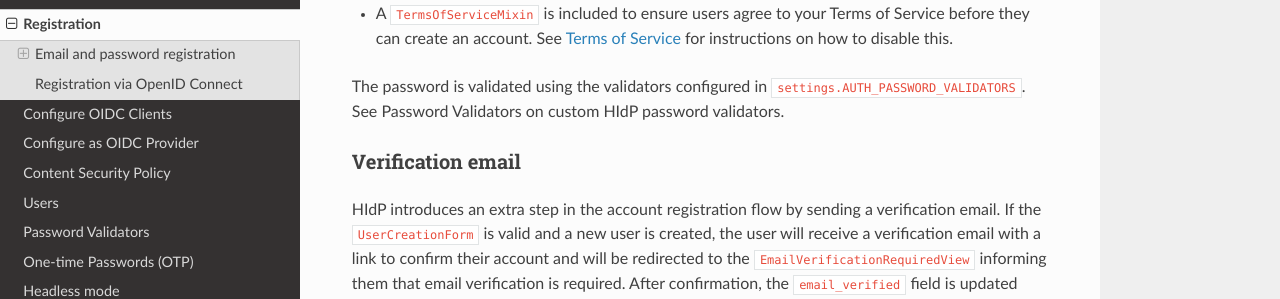
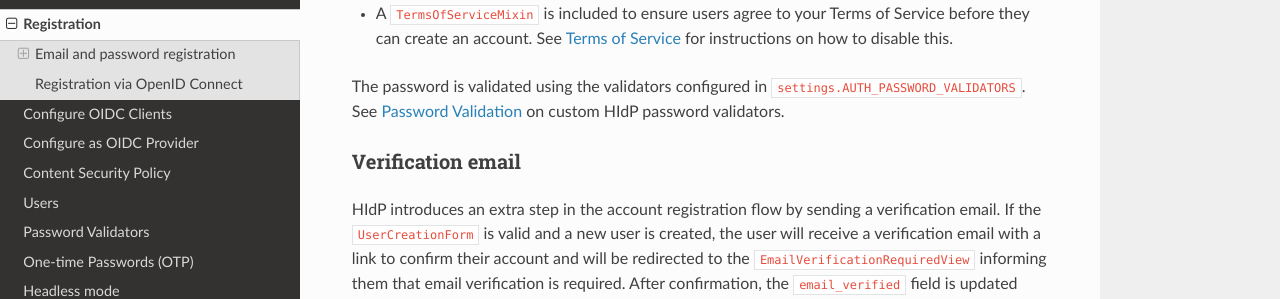
Before and after one commit to leukeleu/django-hidp, a Sphinx documentation site: the page built from packages/hidp/docs/sphinx/registration.md, in a window 1280 px wide and 900 px high, scrolled down 599 px. Shown: the part 156-455 px from the top of the window. Built offline with Sphinx 7.4.7 and the Read the Docs theme 3.1.0, drawn with Linux system fonts in a browser that asks for light colours.

Commit message:
Fix document references in registration docs

```diff
--- a/packages/hidp/docs/sphinx/registration.md
+++ b/packages/hidp/docs/sphinx/registration.md
@@ -20,7 +20,7 @@ New user creation is handled by the `UserCreationForm`, which builds upon Django
 
 - A `TermsOfServiceMixin` is included to ensure users agree to your Terms of Service before they can create an account. See [Terms of Service](project:terms-of-service.md) for instructions on how to disable this.
 
-The password is validated using the validators configured in `settings.AUTH_PASSWORD_VALIDATORS`. See [Password Validators](project:password-validators.md) on custom HIdP password validators.
+The password is validated using the validators configured in `settings.AUTH_PASSWORD_VALIDATORS`. See [Password Validation](project:password-validation.md) on custom HIdP password validators.
 
 ### Verification email
 
@@ -32,7 +32,7 @@ The verification link contains a signed hash of the user's email, with a timesta
 
 If the form contains an email that is already registered, a different email is sent to notify the user that an attempt was made to create an account using their email address.
 
-See [verification email templates](project:templates.md#accounts-verification-email) on which templates are used.
+See [verification email templates](project:templates.md#accountsverificationemail) on which templates are used.
 
 ## Registration via OpenID Connect
 
```
